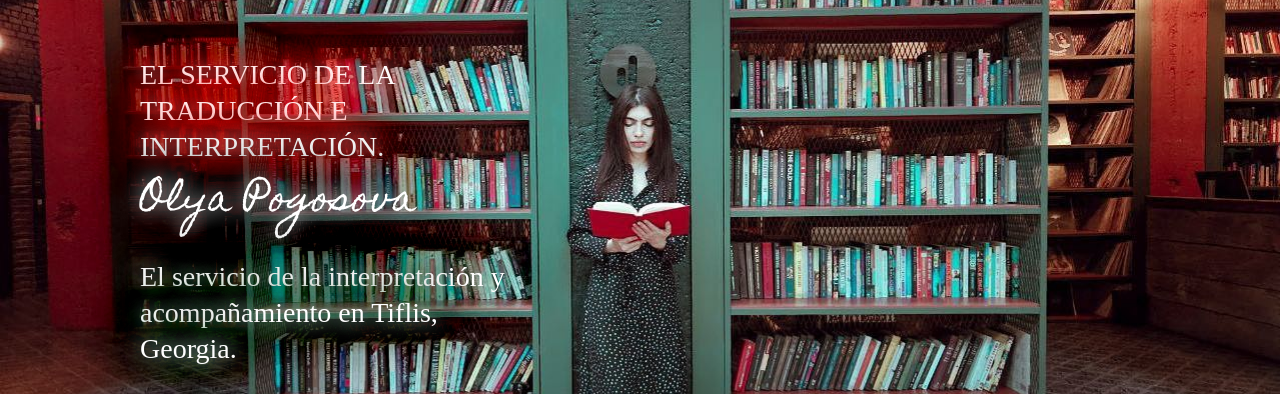
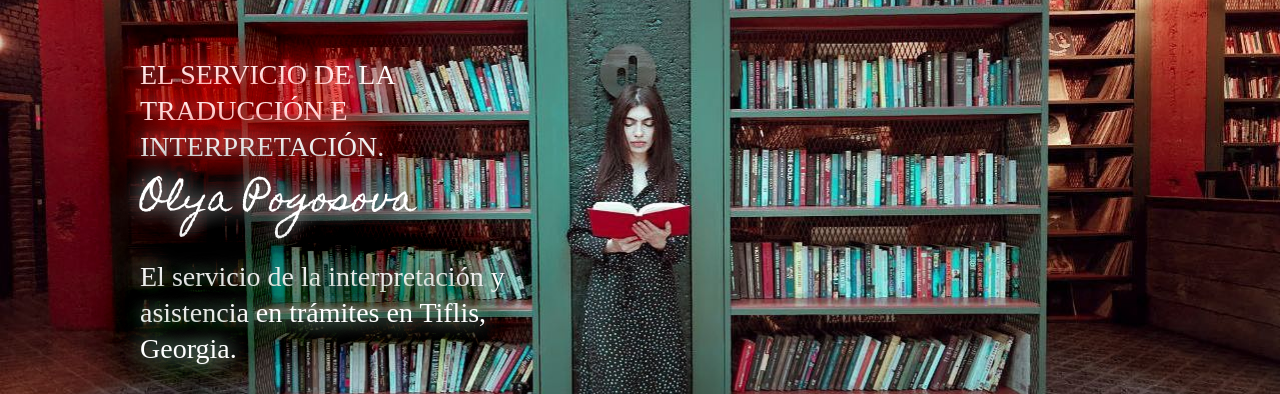
Before and after one commit to ShakunBoris/espcentro.github.io, a plain HTML site: page index.html in a window 1280 px wide. Shown: the part 97-491 px from the top of the page. Drawn offline with nearby package versions, Linux system fonts and the light colour scheme.

Commit message:
Asistencia en trámites

```diff
--- a/index.html
+++ b/index.html
@@ -32,7 +32,7 @@
             </h1>
             <h2 class="header__subtitle">Olya Pogosova</h2>
             <p class="header__text">
-              El servicio de la interpretación y acompañamiento en Tiflis,
+              El servicio de la interpretación y asistencia en trámites en Tiflis,
               Georgia.
             </p>
             <a class="header__button" href="#">revisa los precios</a>
```
